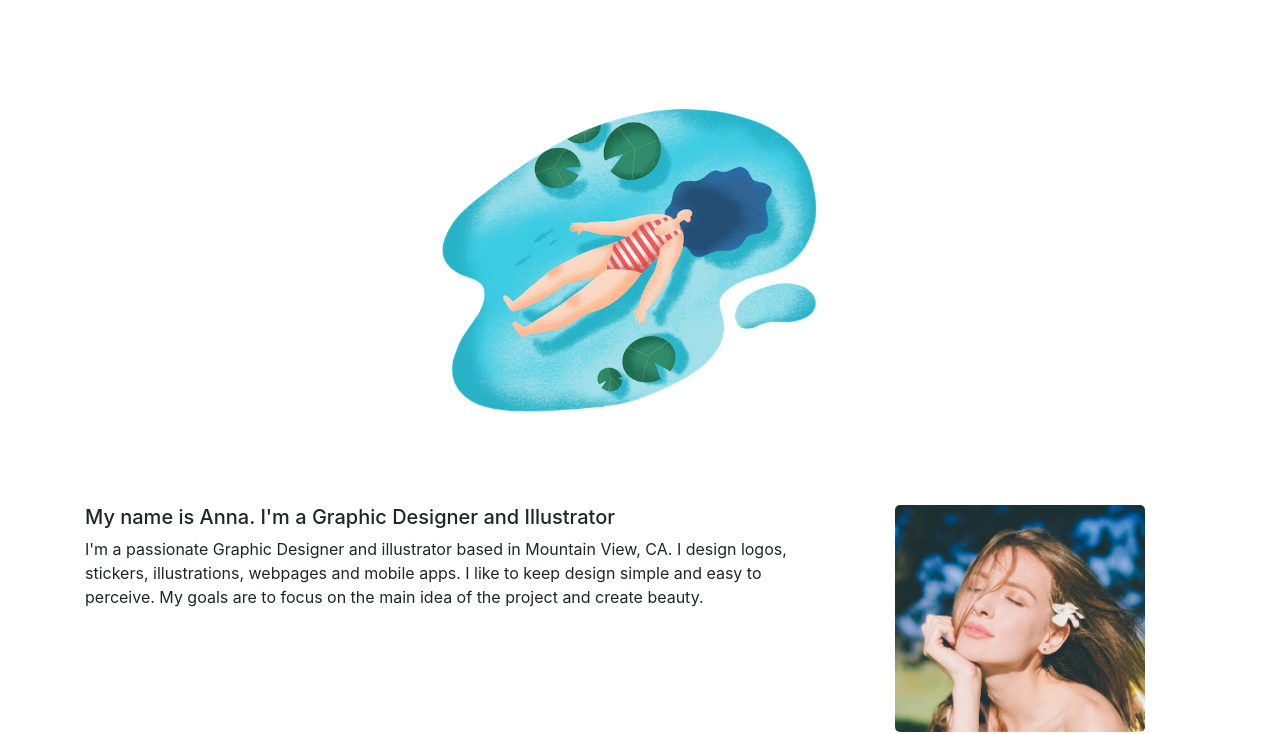
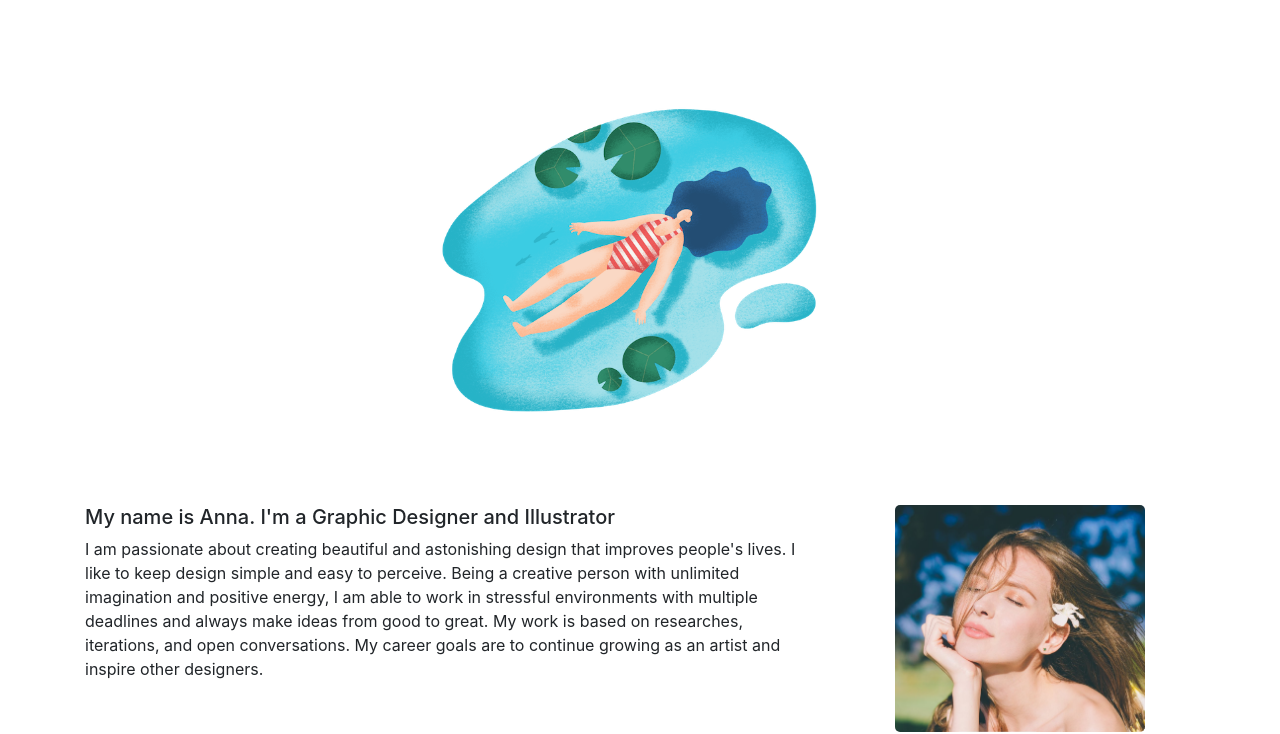
Before and after one commit to annabambi/website, a plain HTML site: page index.html in a window 1280 px wide. Shown: the part 93-827 px from the top of the page. Drawn offline with nearby package versions, Linux system fonts and the light colour scheme.

Commit message:
Update index.html
test

```diff
--- a/index.html
+++ b/index.html
@@ -44,9 +44,9 @@
       <div class="col-lg-8">
           <h5>My name is Anna. I'm a Graphic Designer and Illustrator</h5>
           <p>
-              I'm a passionate Graphic Designer and illustrator based in Mountain View, CA. I design logos, stickers,
-              illustrations, webpages and mobile apps.
-              I like to keep design simple and easy to perceive. My goals are to focus on the main idea of the project and create beauty.
+              I am passionate about creating beautiful and astonishing design that improves people's lives. I like to keep design simple and easy to perceive.
+              Being a creative person with unlimited imagination and positive energy, I am able to work in stressful environments with multiple deadlines and always make ideas from good to great.
+              My work is based on researches, iterations, and open conversations. My career goals are to continue growing as an artist and inspire other designers.
           </p>
         </div>
       <div class="col-lg-4">
```
